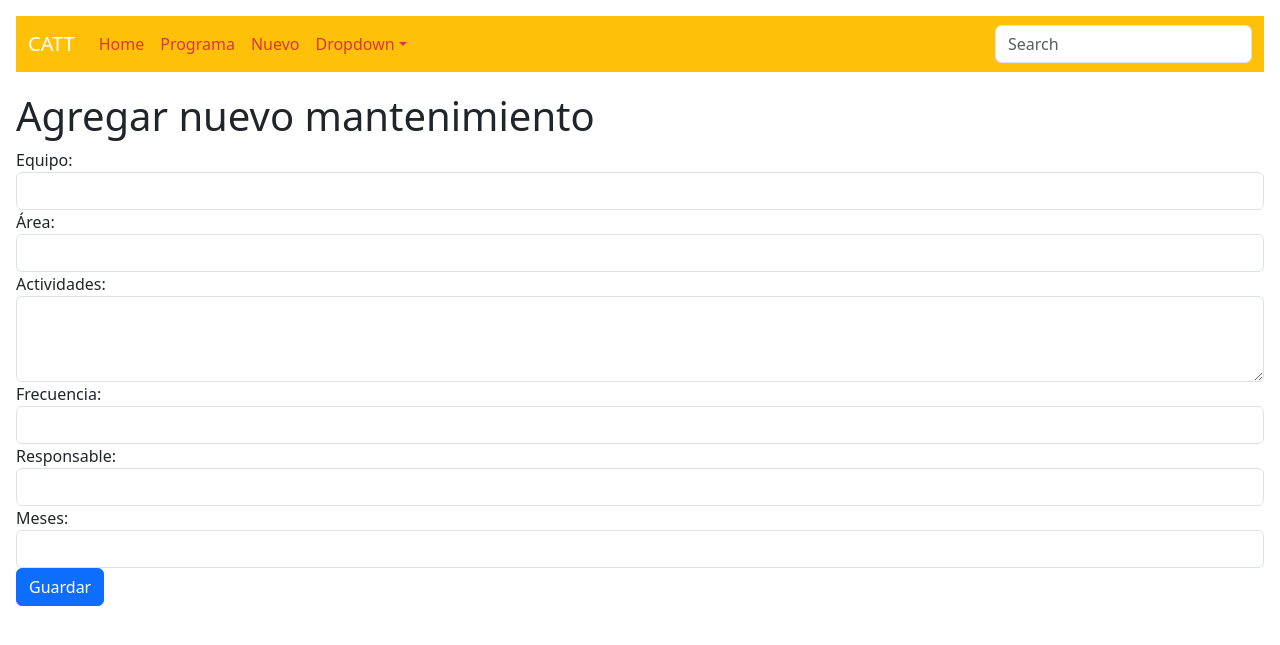
After one commit to maxgonpe/flaskcatt, a Flask app: page /nuevo in a window 1280 px wide. The commit adds this page. Shown: the top 645 px of the page. Run offline with Flask 2, Linux system fonts and the light colour scheme; some libraries are stand-ins or nearby versions.

Commit message:
se hizo el crud para mantenimiento

```diff
--- a/app.py
+++ b/app.py
@@ -1,19 +1,18 @@
-from flask import Flask, render_template
-from jinja2 import FileSystemLoader
+from flask import Flask, render_template, request, redirect, url_for
+from bson.objectid import ObjectId
 from pymongo import MongoClient
 
-app = Flask(__name__, template_folder='templates', static_folder='static')
-app.jinja_loader = FileSystemLoader(app.template_folder)
-client = MongoClient('loclahost',27017)
-# Conexión a la base de datos
+app = Flask(__name__)
 client = MongoClient('localhost', 27017)
 db = client.mantenimiento
-programa = db.programa
 
 
 @app.route('/')
 def index():
-
+    # Conexión a la base de datos
+    client = MongoClient('localhost', 27017)
+    db = client.mantenimiento
+    programa = db.programa
 
     # Consulta a la colección
     mantenimientos = programa.find()
@@ -22,18 +21,94 @@ def index():
     return render_template('index.html', mantenimientos=mantenimientos)
 
 
-# definir una ruta para modificar la colección
-@app.route('/modificar_coleccion')
-def modificar_coleccion():
-    # obtener la colección
+@app.route('/ver')
+def ver_mantenimiento():
+    # Conexión a la base de datos
+    client = MongoClient('localhost', 27017)
+    db = client.mantenimiento
+    programa = db.programa
+
+    # Consulta a la colección
+    mantenimientos = programa.find()
+
+    # Renderización de la plantilla HTML con los resultados de la consulta
+    return render_template('ver_mantenimiento.html', mantenimientos=mantenimientos)
+
+
+@app.route('/nuevo', methods=['GET', 'POST'])
+def agregar_mantenimiento():
+    #db = cliente['nombre_de_tu_bd']
     coleccion = db['programa']
-    documento = {}
+    # si el método de la petición es POST, guardar el nuevo documento en la base de datos
+    if request.method == 'POST':
+        # obtener los datos del formulario
+        equipo = request.form['equipo']
+        area = request.form['area']
+        actividades = request.form['actividades']
+        frecuencia = request.form['frecuencia']
+        responsable = request.form['responsable']
+        meses = request.form['meses']
 
-    # modificar la estructura de un documento de la colección
-    documento = coleccion.find_one({'_id': "64051fe1b3850e03db27f748"})
+        # crear el documento
+        documento = {
+            'equipo': equipo,
+            'area': area,
+            'actividades': actividades,
+            'frecuencia': frecuencia,
+            'responsable': responsable,
+            'meses': meses
+        }
 
-    # retornar una respuesta
-    return '{ }'
+        # insertar el documento en la base de datos
+        coleccion.insert_one(documento)
+
+        # redirigir a la página principal
+        return redirect(url_for('ver_mantenimiento'))
+
+    # si el método de la petición es GET, mostrar el formulario para ingresar los datos
+    return render_template('nuevo_mantenimiento.html')
+
+
+@app.route('/editar/<id>', methods=['GET', 'POST'])
+def editar_mantenimiento(id):
+    #coleccion = conexionMongo()
+    coleccion = db['programa']
+    mantenimiento = coleccion.find_one({'_id': ObjectId(id)})
+    if request.method == 'POST':
+        # Obtener los datos del formulario
+        equipo = request.form['equipo']
+        area = request.form['area']
+        actividades = request.form['actividades']
+        frecuencia = request.form['frecuencia']
+        responsable = request.form['responsable']
+        meses = request.form.getlist('meses')
+
+        # Actualizar los datos del mantenimiento en la base de datos
+        coleccion.update_one(
+            {'_id': ObjectId(id)},
+            {'$set': {
+                'equipo': equipo,
+                'area': area,
+                'actividades': actividades,
+                'frecuencia': frecuencia,
+                'responsable': responsable,
+                'meses': meses
+            }}
+        )
+
+        # Redirigir de vuelta a la página de lista de mantenimientos
+        return redirect(url_for('ver_mantenimiento'))
+
+    # Renderizar la plantilla de edición con los datos actuales del mantenimiento
+    return render_template('editar_mantenimiento.html', mantenimiento=mantenimiento)
+
+
+
+@app.route('/eliminar/<id>', methods=['POST'])
+def eliminar_mantenimiento(id):
+    coleccion = db['programa']
+    coleccion.delete_one({'_id': ObjectId(id)})
+    return redirect(url_for('ver_mantenimiento'))
 
 
 if __name__ == '__main__':
--- /dev/null
+++ b/templates/base.html
@@ -0,0 +1,60 @@
+<!DOCTYPE html>
+<html>
+<head>
+    <title>oh Jinja</title>
+
+        <meta charset="utf-8">
+        <title>Mantenimientos</title>
+
+        <meta name="viewport" content="width=device-width, initial-scale=1.0">
+        <title>Mobile-First Flask App</title>
+        <link rel="stylesheet" href="{{ url_for('static', filename='css/mobile.css') }}" media="screen and (max-width: 767px)">
+        <link rel="stylesheet" href="{{ url_for('static', filename='css/desktop.css') }}" media="screen and (min-width: 768px)">
+
+        <link href="/static/css/bootstrap.min.css" rel="stylesheet">
+        <link href="static/css/navbars.css" rel="stylesheet">
+        <link href="static/css/catt-style.css" rel="stylesheet">
+        <script src="static/js/bootstrap.bundle.min.js"></script>
+
+</head>
+{% block content2 %}
+
+<nav class="navbar navbar-expand-lg navbar-dark bg-warning" aria-label="Fifth navbar example">
+    <div class="container-fluid">
+      <a class="navbar-brand" href="#">CATT</a>
+      <button class="navbar-toggler" type="button" data-bs-toggle="collapse" data-bs-target="#navbarsExample05" aria-controls="navbarsExample05" aria-expanded="false" aria-label="Toggle navigation">
+        <span class="navbar-toggler-icon"></span>
+      </button>
+
+      <div class="collapse navbar-collapse" id="navbarsExample05">
+        <ul class="navbar-nav me-auto mb-2 mb-lg-0">
+          <li class="nav-item">
+            <a class="nav-link active text-danger" aria-current="page" href="/">Home</a>
+          </li>
+          <li class="nav-item">
+            <a class="nav-link text-danger" href="/ver">Programa</a>
+          </li>
+          <li class="nav-item">
+            <a class="nav-link text-danger" href="/nuevo">Nuevo</a>
+          </li>
+          <li class="nav-item dropdown">
+            <a class="nav-link dropdown-toggle text-danger" href="#" data-bs-toggle="dropdown" aria-expanded="false">Dropdown</a>
+            <ul class="dropdown-menu">
+              <li><a class="dropdown-item text-danger" href="#">Action</a></li>
+              <li><a class="dropdown-item text-danger" href="#">Another action</a></li>
+              <li><a class="dropdown-item text-danger" href="#">Something else here</a></li>
+            </ul>
+          </li>
+        </ul>
+        <form role="search">
+          <input class="form-control" type="search" placeholder="Search" aria-label="Search">
+        </form>
+      </div>
+    </div>
+  </nav>
+  {% endblock %}
+<body class="p-3 mb-2 .bg-transparent text-dark">
+    {% block content %}
+    {% endblock %}
+</body>
+</html>
--- /dev/null
+++ b/templates/nuevo_mantenimiento.html
@@ -0,0 +1,33 @@
+{% extends 'base.html' %}
+
+{% block content %}
+  <h1>Agregar nuevo mantenimiento</h1>
+  <form method="POST" action="{{ url_for('agregar_mantenimiento') }}">
+    <div class="form-group">
+      <label for="equipo">Equipo:</label>
+      <input type="text" class="form-control" id="equipo" name="equipo" required>
+    </div>
+    <div class="form-group">
+      <label for="area">Área:</label>
+      <input type="text" class="form-control" id="area" name="area" required>
+    </div>
+    <div class="form-group">
+      <label for="actividades">Actividades:</label>
+      <textarea class="form-control" id="actividades" name="actividades" rows="3" required></textarea>
+    </div>
+    <div class="form-group">
+      <label for="frecuencia">Frecuencia:</label>
+      <input type="text" class="form-control" id="frecuencia" name="frecuencia" required>
+    </div>
+    <div class="form-group">
+      <label for="responsable">Responsable:</label>
+      <input type="text" class="form-control" id="responsable" name="responsable" required>
+    </div>
+    <div class="form-group">
+      <label for="meses">Meses:</label>
+      <input type="text" class="form-control" id="meses" name="meses" required>
+    </div>
+
+    <button type="submit" class="btn btn-primary">Guardar</button>
+    </form>
+{% endblock %}
```
Also changed, not shown: templates/editar_mantenimiento.html (added, +35 -0 lines), templates/index.html (+8 -80 lines), templates/ver_mantenimiento.html (added, +45 -0 lines).
